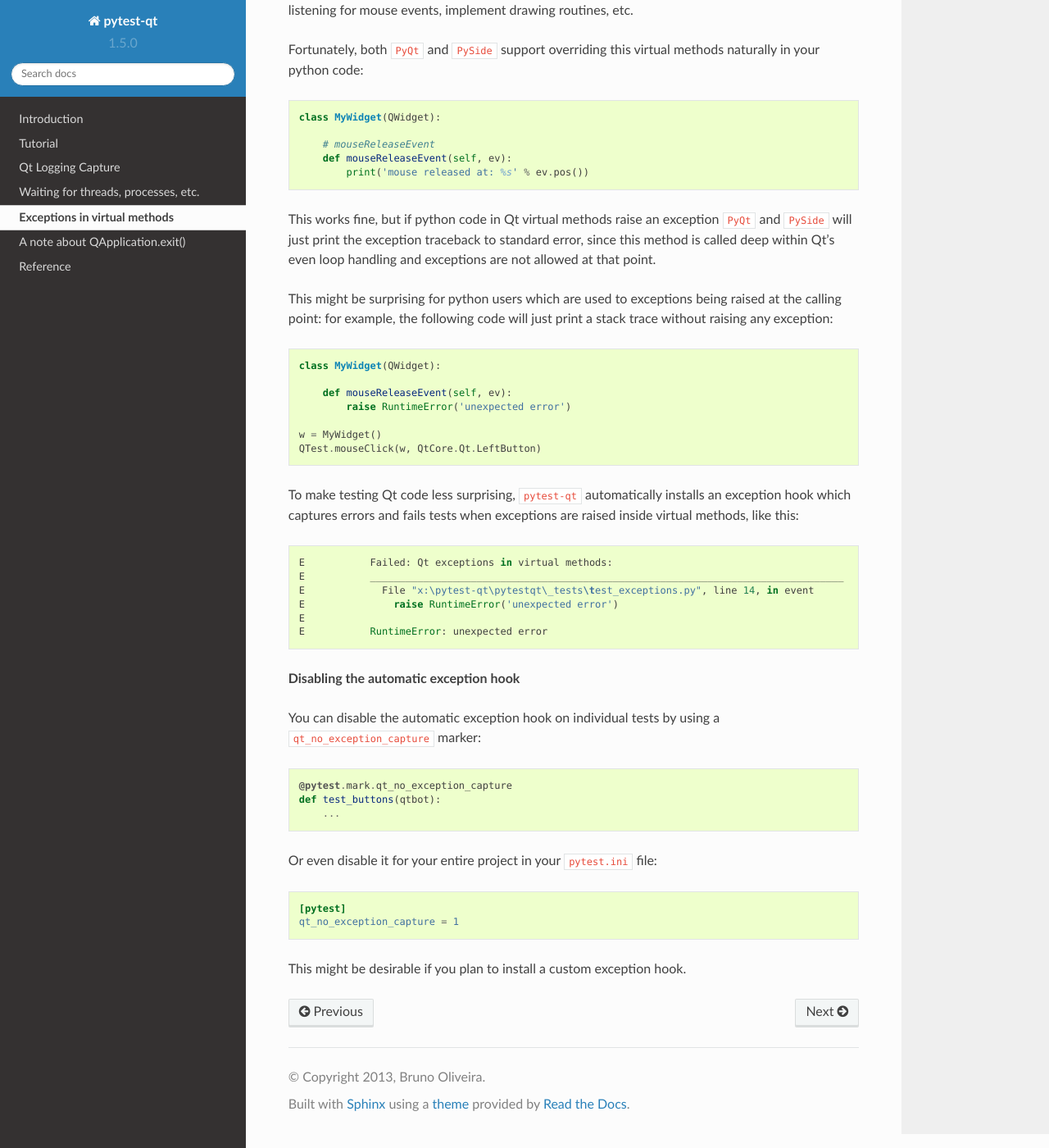
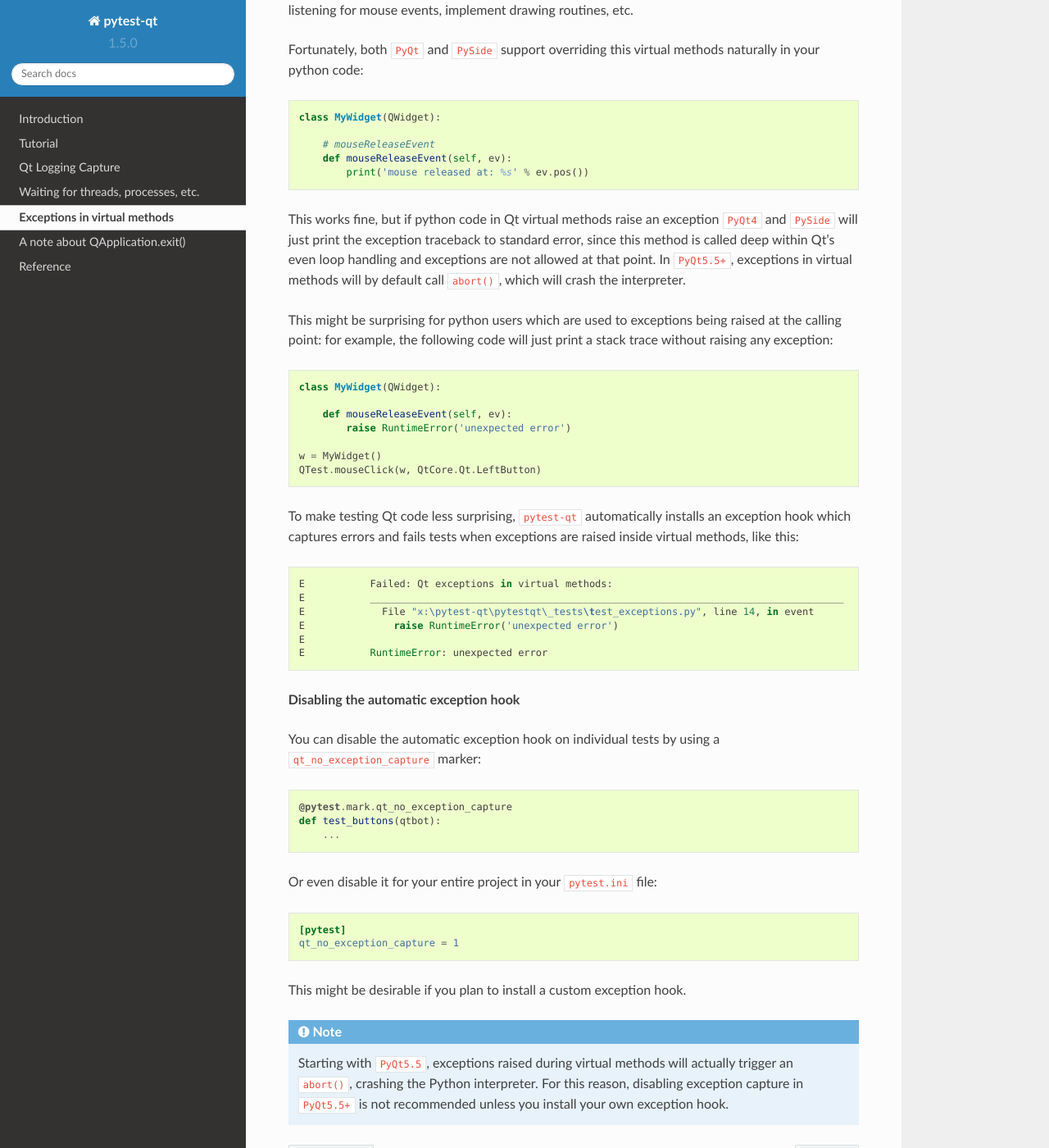
Before and after one commit to pytest-dev/pytest-qt, a Sphinx documentation site: the page built from docs/virtual_methods.rst, in a window 1280 px wide and 1400 px high, scrolled down 231 px. Shown: the whole window at 82% size. Built offline with Sphinx 7.4.7 and the Read the Docs theme 2.0.0, drawn with Linux system fonts in a browser that asks for light colours.

Commit message:
Add docs about exception capturing in PyQt5.5

```diff
--- a/docs/virtual_methods.rst
+++ b/docs/virtual_methods.rst
@@ -16,9 +16,11 @@
             print('mouse released at: %s' % ev.pos())
 
 This works fine, but if python code in Qt virtual methods raise an exception
-``PyQt`` and ``PySide`` will just print the exception traceback to standard
+``PyQt4`` and ``PySide`` will just print the exception traceback to standard
 error, since this method is called deep within Qt's even loop handling and
-exceptions are not allowed at that point.
+exceptions are not allowed at that point. In ``PyQt5.5+``, exceptions in
+virtual methods will by default call ``abort()``, which will crash the
+interpreter.
 
 This might be surprising for python users which are used to exceptions
 being raised at the calling point: for example, the following code will just
@@ -62,3 +64,11 @@
     qt_no_exception_capture = 1
 
 This might be desirable if you plan to install a custom exception hook.
+
+
+.. note::
+
+    Starting with ``PyQt5.5``, exceptions raised during virtual methods will
+    actually trigger an ``abort()``, crashing the Python interpreter. For this
+    reason, disabling exception capture in ``PyQt5.5+`` is not recommended
+    unless you install your own exception hook.
```
